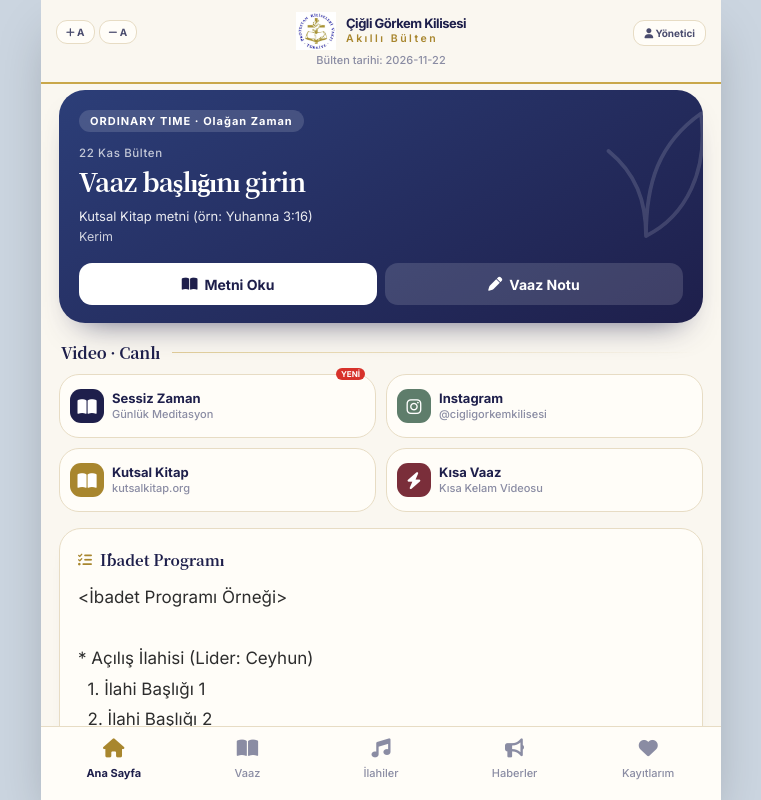
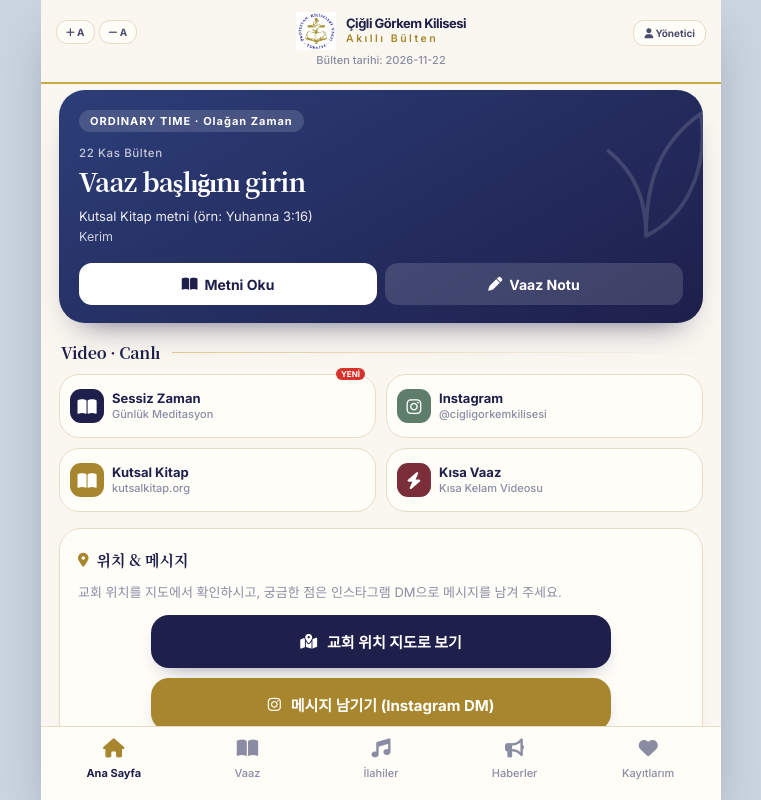
Before and after one commit to Cey-91/akilli-bulten, a plain HTML site: page index.html in a window 1280 px wide. Shown: the whole page, without its empty margins (259-1020 px from the left). Drawn offline with Linux system fonts and the light colour scheme.

Commit message:
feat: 위치 지도 링크와 Instagram DM 메시지 카드 추가
- index.html: "위치 & 메시지" 카드 추가
- 지도 버튼: maps.app.goo.gl 교회 위치 링크 (인스타 리다이렉트 제거)
- 메시지 버튼: ig.me/m/cigligorkemkilisesi 로 인스타그램 DM 바로 연결

Co-Authored-By: Claude Haiku 5.5 <noreply@anthropic.com>
Claude-Session: https://claude.ai/code/session_01X9khUySRq3U5ePRuNh4qk5

```diff
--- a/index.html
+++ b/index.html
@@ -711,6 +711,19 @@ html[data-skin="a"] .card-header{font-family:var(--serif)}
                 </div>
             </div>
 
+            <div class="card" id="contactCard">
+                <div class="card-header"><i class="fa-solid fa-location-dot"></i> 위치 &amp; 메시지</div>
+                <p style="font-size:13px;color:var(--mute);line-height:1.6;margin-bottom:12px;">교회 위치를 지도에서 확인하시고, 궁금한 점은 인스타그램 DM으로 메시지를 남겨 주세요.</p>
+                <a class="home-wide-btn" href="https://maps.app.goo.gl/rT9Jm6mCryjzyVJC6" target="_blank" rel="noopener" style="display:flex;text-decoration:none;margin-bottom:10px;">
+                    <i class="fa-solid fa-map-location-dot"></i>
+                    <span>교회 위치 지도로 보기</span>
+                </a>
+                <a class="home-wide-btn" href="https://ig.me/m/cigligorkemkilisesi" target="_blank" rel="noopener" style="display:flex;text-decoration:none;background:#A8862E;">
+                    <i class="fa-brands fa-instagram"></i>
+                    <span>메시지 남기기 (Instagram DM)</span>
+                </a>
+            </div>
+
             <div class="card" id="worshipOrderCard" style="display: none;">
                 <div class="card-header"><i class="fa-solid fa-list-check"></i> İbadet Programı</div>
                 <div class="text-area-view display-view" id="view-worshipOrder">&lt;İbadet Programı Örneği&gt;<br><br>* Açılış İlahisi (Lider: ○○○)<br>  1. İlahi Başlığı 1<br>  2. İlahi Başlığı 2<br><br>* Kutsal Kitap Metni<br>  : Kitap, Bölüm, Ayet<br><br>* Vaaz<br>  : Vaaz Başlığı | Vaizin Adı<br><br>* Benediksiyon</div>
```
